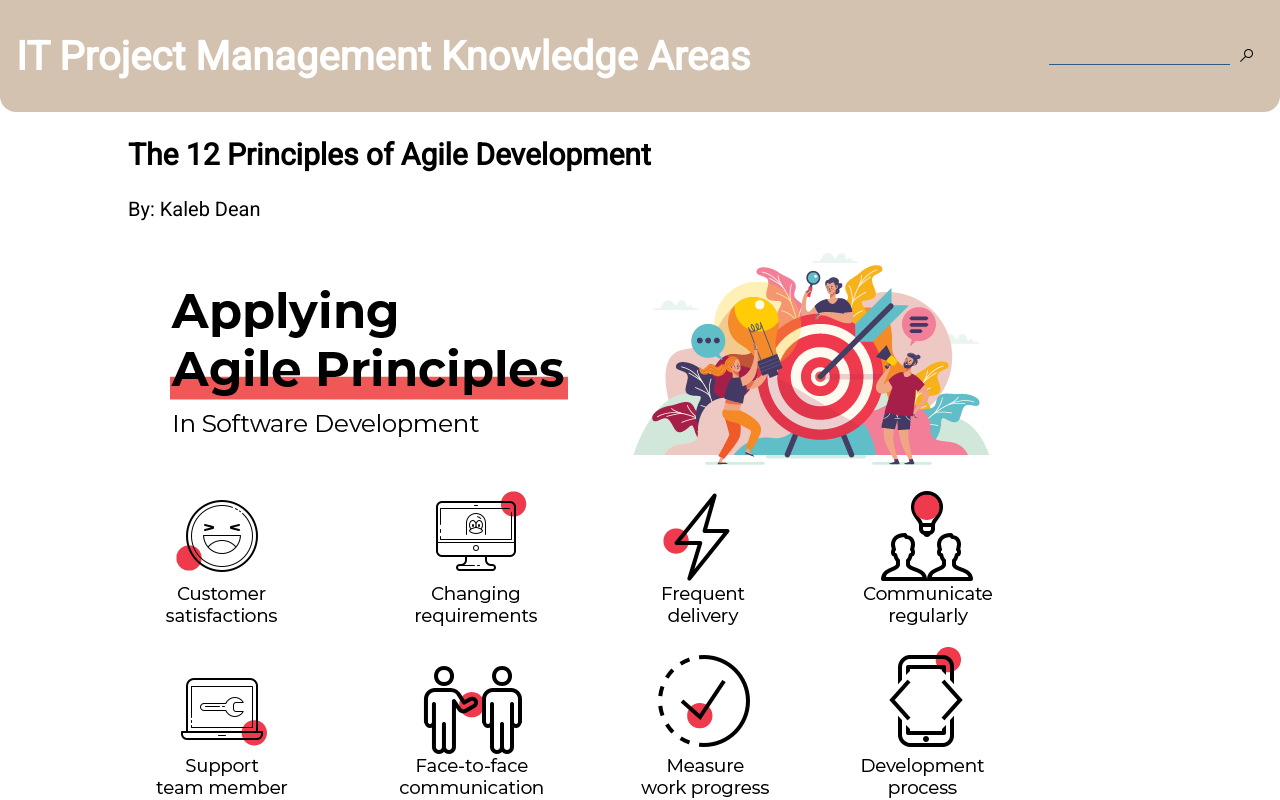
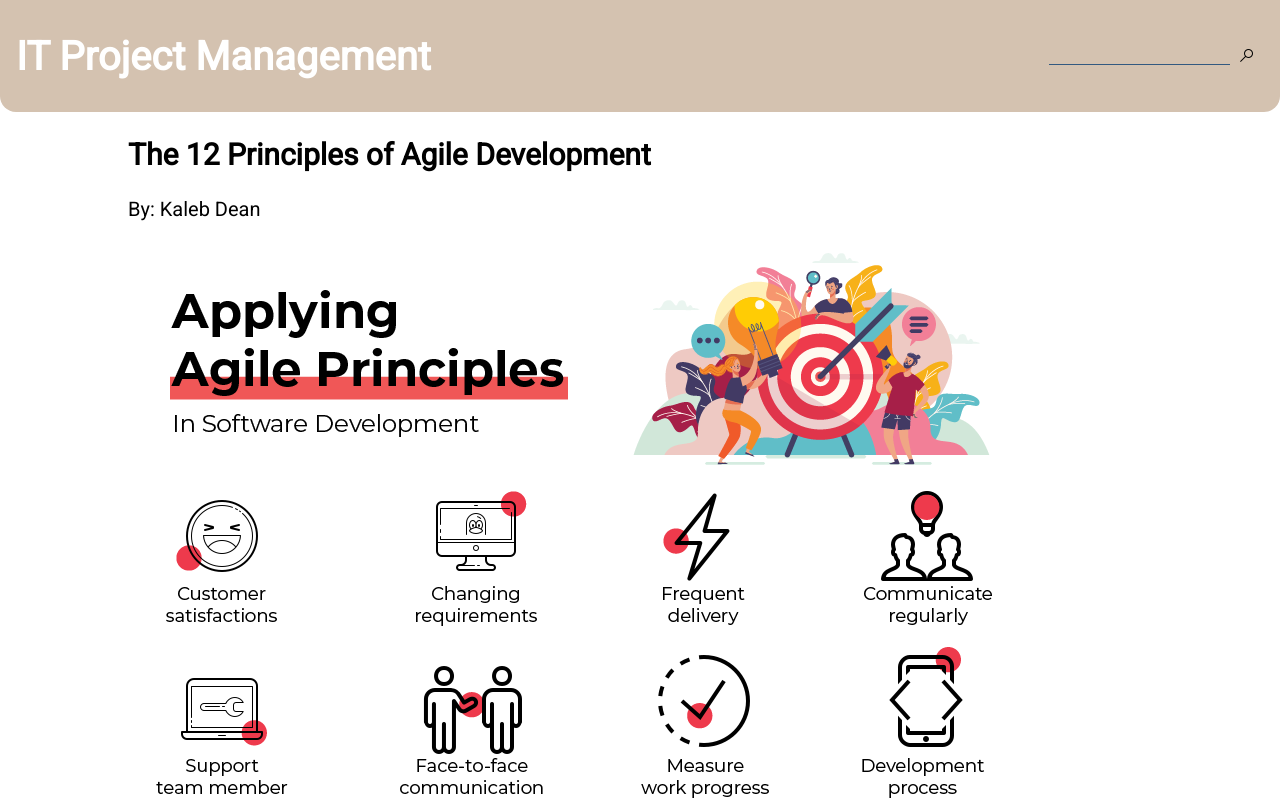
Before and after one commit to KalebWithAK/it-project-management, a plain HTML site: page pages/12-agile-principles.html in a window 1280 px wide. Shown: the top 800 px of the page. Drawn offline with Linux system fonts and the light colour scheme; a script that the page names is missing.

Commit message:
renamed h1

```diff
--- a/pages/12-agile-principles.html
+++ b/pages/12-agile-principles.html
@@ -16,7 +16,7 @@
 <body>
   <header>
     <h1>
-      <a href="/it-project-management/index.html">IT Project Management Knowledge Areas</a>
+      <a href="/it-project-management/index.html">IT Project Management</a>
     </h1>
 
     <form class="search">
```
